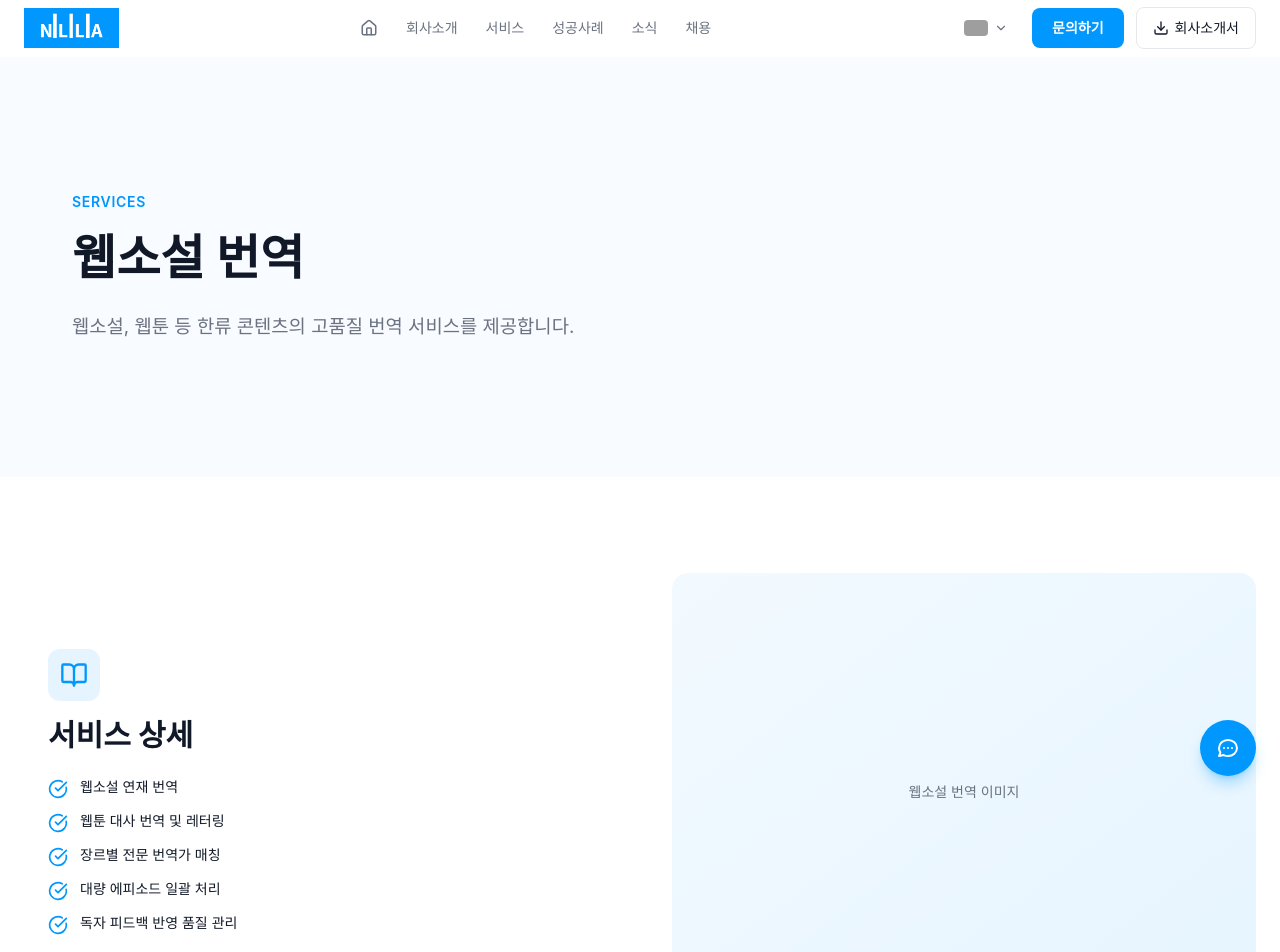
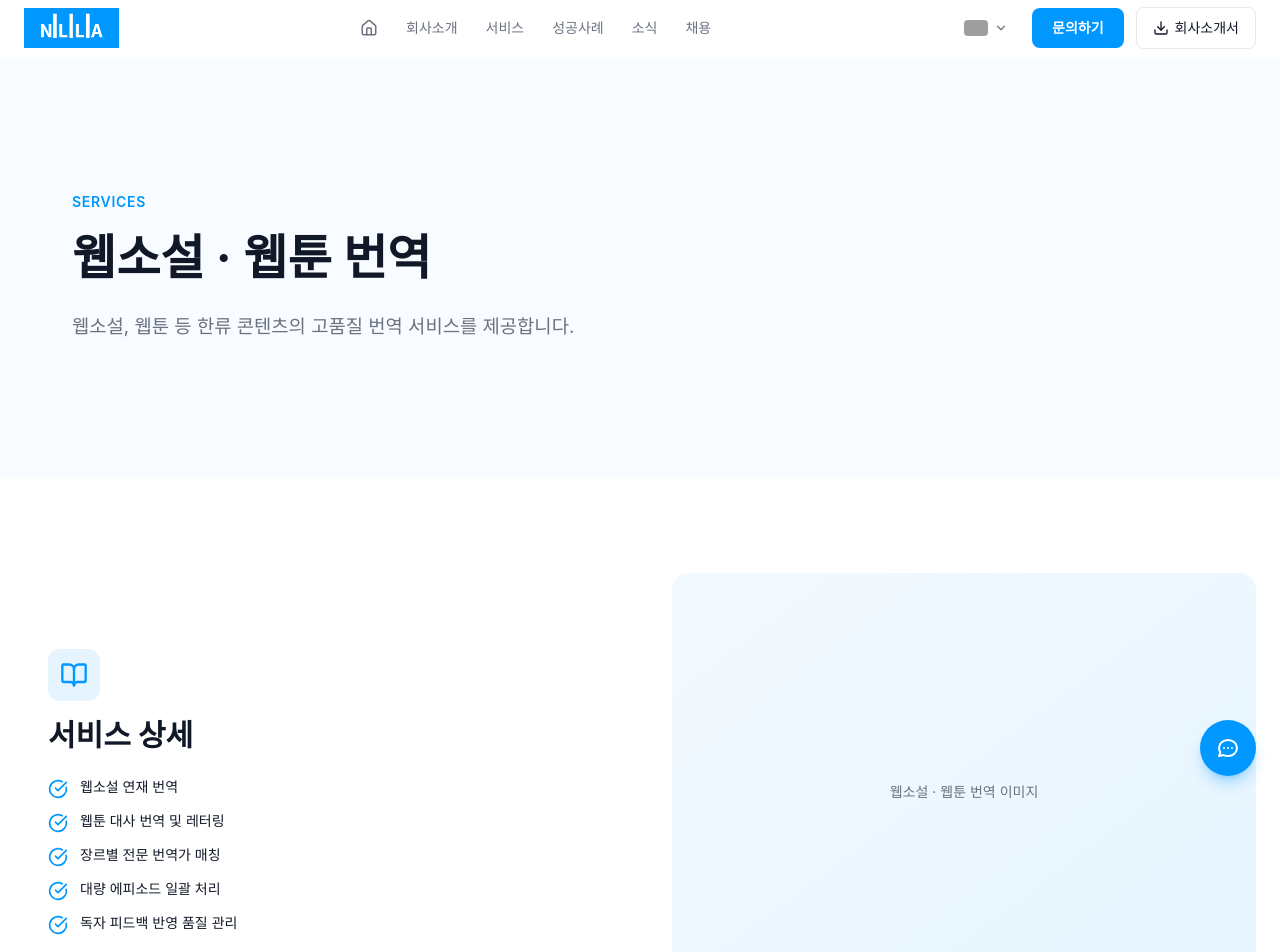
Before and after one commit to ChulKyun-Park/nililia-homepage, a Next.js app: page /services/webnovel-translation in a window 1280 px wide. Shown: the top 952 px of the page. Built offline with nearby package versions, Linux system fonts and the light colour scheme; grey boxes are pictures that could not be loaded; a web font is replaced by a local one.

Commit message:
feat: 웹소설→웹소설·웹툰 번역 텍스트 교체 + 영상 번역 그리드 90% 테스트

```diff
--- a/src/app/contact/page.tsx
+++ b/src/app/contact/page.tsx
@@ -181,7 +181,7 @@ export default function ContactPage() {
                   <option value="document">문서 번역</option>
                   <option value="web-app">웹 · 앱 현지화</option>
                   <option value="game">게임 현지화</option>
-                  <option value="webnovel">웹소설 번역</option>
+                  <option value="webnovel">웹소설 · 웹툰 번역</option>
                   <option value="sdh">SDH · 배리어프리 자막 제작</option>
                   <option value="other">기타</option>
                 </select>
--- a/src/app/services/page.tsx
+++ b/src/app/services/page.tsx
@@ -21,11 +21,11 @@ import Image from "next/image";
 export const metadata: Metadata = {
   title: "서비스 | Nililia",
   description:
-    "영상 번역, 문서 번역, 웹 · 앱 현지화, 게임 현지화, 웹소설 번역, SDH · 배리어프리 자막 제작, MTPE, AI 번역 · 더빙 등 다양한 번역 및 현지화 서비스를 제공합니다.",
+    "영상 번역, 문서 번역, 웹 · 앱 현지화, 게임 현지화, 웹소설 · 웹툰 번역, SDH · 배리어프리 자막 제작, MTPE, AI 번역 · 더빙 등 다양한 번역 및 현지화 서비스를 제공합니다.",
   openGraph: {
     title: "서비스 | Nililia",
     description:
-      "영상 번역, 문서 번역, 웹 · 앱 현지화, 게임 현지화, 웹소설 번역, SDH · 배리어프리 자막 제작, MTPE, AI 번역 · 더빙 등 다양한 번역 및 현지화 서비스를 제공합니다.",
+      "영상 번역, 문서 번역, 웹 · 앱 현지화, 게임 현지화, 웹소설 · 웹툰 번역, SDH · 배리어프리 자막 제작, MTPE, AI 번역 · 더빙 등 다양한 번역 및 현지화 서비스를 제공합니다.",
   },
 };
 
@@ -60,7 +60,7 @@ const services = [
   },
   {
     icon: BookOpen,
-    title: "웹소설 번역",
+    title: "웹소설 · 웹툰 번역",
     slug: "webnovel-translation",
     thumbnail: "/images/services/웹소설 · 웹소설.png",
     description: "웹소설, 웹툰 등 한류 콘텐츠의 고품질 번역 서비스를 제공합니다.",
--- a/src/app/services/webnovel-translation/page.tsx
+++ b/src/app/services/webnovel-translation/page.tsx
@@ -4,7 +4,7 @@ import Section from "@/components/ui/Section";
 import { BookOpen, CheckCircle } from "lucide-react";
 
 export const metadata: Metadata = {
-  title: "웹소설 번역 | Nililia",
+  title: "웹소설 · 웹툰 번역 | Nililia",
   description: "웹소설, 웹툰 등 한류 콘텐츠의 고품질 번역 서비스를 제공합니다.",
 };
 
@@ -21,7 +21,7 @@ export default function Page() {
     <>
       <PageHero
         label="Services"
-        title="웹소설 번역"
+        title="웹소설 · 웹툰 번역"
         description="웹소설, 웹툰 등 한류 콘텐츠의 고품질 번역 서비스를 제공합니다."
       />
       <Section>
@@ -33,7 +33,7 @@ export default function Page() {
               {details.map((d) => (<li key={d} className="flex items-start gap-3"><CheckCircle className="mt-0.5 h-5 w-5 shrink-0 text-primary" /><span className="text-sm text-foreground break-keep">{d}</span></li>))}
             </ul>
           </div>
-          <div className="flex-1"><div className="flex aspect-[4/3] items-center justify-center rounded-2xl bg-gradient-to-br from-primary/5 to-primary/10 text-sm text-muted">웹소설 번역 이미지</div></div>
+          <div className="flex-1"><div className="flex aspect-[4/3] items-center justify-center rounded-2xl bg-gradient-to-br from-primary/5 to-primary/10 text-sm text-muted">웹소설 · 웹툰 번역 이미지</div></div>
         </div>
       </Section>
     </>
--- a/src/components/sections/Hero.tsx
+++ b/src/components/sections/Hero.tsx
@@ -8,7 +8,7 @@ const SERVICES = [
   { icon: "📺", title: "SDH 자막 제작", desc: "청각장애인 자막", img: "/images/hero/SDH · 배리어프리 자막 제작.jpg" },
   { icon: "🌐", title: "홈페이지 현지화", desc: "웹사이트 최적화", img: "/images/hero/홈페이지 현지화.jpg" },
   { icon: "📱", title: "앱 현지화", desc: "모바일 최적화", img: "/images/hero/앱 현지화.png" },
-  { icon: "📖", title: "웹소설 번역", desc: "콘텐츠 현지화", img: "/images/hero/웹소설 번역.png" },
+  { icon: "📖", title: "웹소설 · 웹툰 번역", desc: "콘텐츠 현지화", img: "/images/hero/웹소설 번역.png" },
   { icon: "🖼️", title: "웹툰 번역", desc: "만화 현지화", img: "/images/hero/웹툰 번역.jpg" },
   { icon: "🎮", title: "게임 번역", desc: "게임 현지화", img: "/images/hero/게임 번역.png" },
   { icon: "✏️", title: "MTPE", desc: "기계번역 후편집", img: "/images/hero/MTPE.png" },
--- a/src/components/sections/ServiceGrid.tsx
+++ b/src/components/sections/ServiceGrid.tsx
@@ -58,7 +58,7 @@ const services: ServiceItem[] = [
   },
   {
     icon: BookOpen,
-    title: "웹소설 번역",
+    title: "웹소설 · 웹툰 번역",
     slug: "webnovel-translation",
     thumbnail: "/images/services/웹소설 · 웹소설.png",
     description:
@@ -97,6 +97,7 @@ const comingSoonServices: ServiceItem[] = [
 
 function ServiceCard({ service }: { service: ServiceItem }) {
   const Icon = service.icon;
+  const isTest = service.slug === "video-translation";
   return (
     <Card
       className={`group overflow-hidden p-0 transition-all ${
@@ -105,23 +106,25 @@ function ServiceCard({ service }: { service: ServiceItem }) {
           : "cursor-pointer hover:-translate-y-1"
       }`}
     >
-      <div className="relative aspect-[16/10] overflow-hidden bg-surface">
-        <Image
-          src={service.thumbnail}
-          alt={service.title}
-          fill
-          className="object-cover"
+      <div className={`aspect-[16/10] bg-surface flex items-center justify-center ${isTest ? "p-[5%]" : "p-3"}`}>
+        <div className={`relative overflow-hidden rounded-lg ${isTest ? "w-[90%] h-[90%]" : "w-full h-full"}`}>
+          <Image
+            src={service.thumbnail}
+            alt={service.title}
+            fill
+            className="object-cover"
           sizes="(max-width: 640px) 100vw, (max-width: 1024px) 50vw, 33vw"
         />
+        </div>
       </div>
-      <div className="p-4">
+      <div className={isTest ? "p-4 flex flex-col items-center" : "p-4"}>
         <div className="mb-2 inline-flex rounded-lg bg-primary/10 p-1.5">
           <Icon className="h-4 w-4 text-primary" />
         </div>
         <h3 className={`mb-1.5 text-[length:var(--font-size-card-title)] font-bold text-foreground ${!service.comingSoon ? "group-hover:text-primary" : ""} transition-colors`}>
           {service.title}
         </h3>
-        <p className="text-[length:var(--font-size-card-desc)] leading-relaxed text-muted break-keep">
+        <p className={`text-[length:var(--font-size-card-desc)] leading-relaxed text-muted break-keep ${isTest ? "text-center" : ""}`}>
           {service.description}
         </p>
       </div>
```
